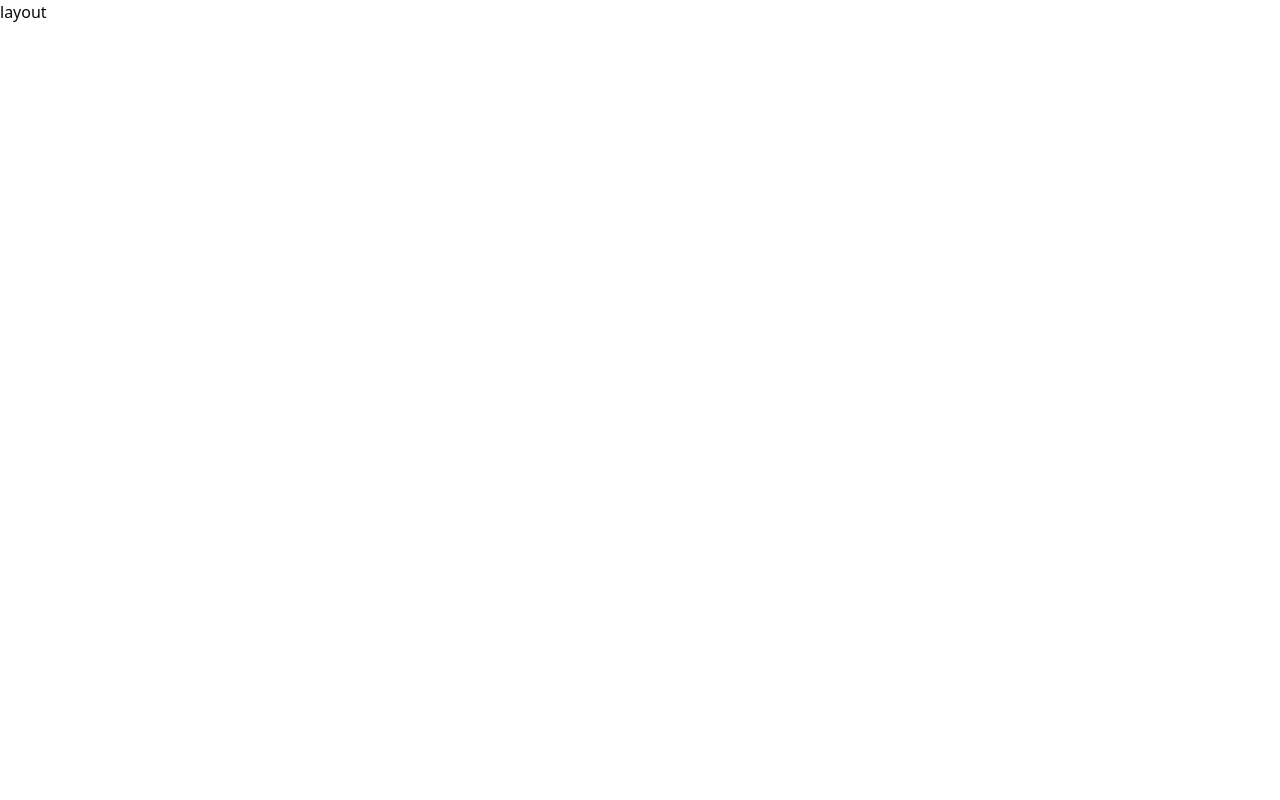
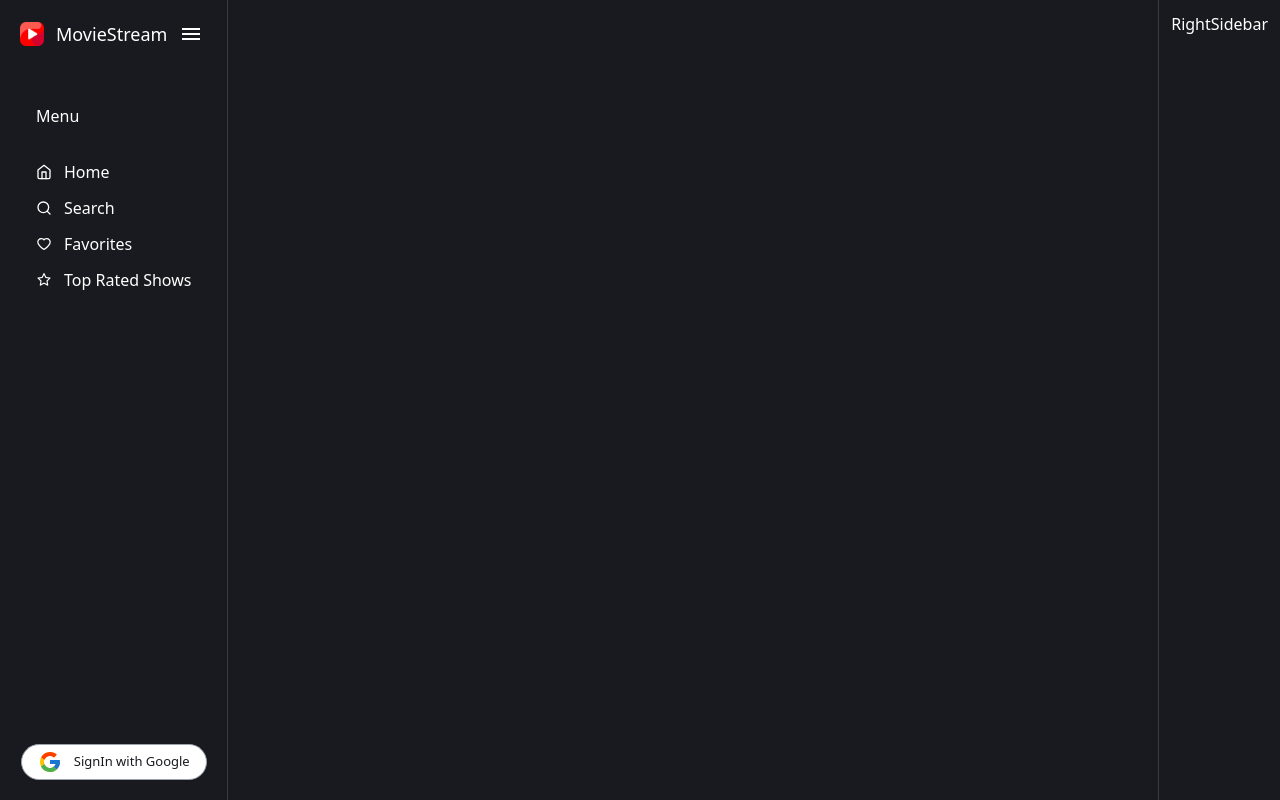
Before and after one commit to adhikari-anil/MovieApp, a React (Vite) app: page / in a window 1280 px wide. Built offline with nearby package versions, Linux system fonts and the light colour scheme.

Commit message:
toggle button created and little border work on rightsidebar

```diff
--- a/package.json
+++ b/package.json
@@ -17,6 +17,7 @@
     "lucide-react": "^0.439.0",
     "react": "^18.3.1",
     "react-dom": "^18.3.1",
+    "react-icons": "^5.3.0",
     "react-router-dom": "^6.26.2",
     "tailwind-merge": "^2.5.2",
     "tailwindcss-animate": "^1.0.7"
--- /dev/null
+++ b/src/components/GoogleSignIn.tsx
@@ -0,0 +1,15 @@
+import { FcGoogle } from "react-icons/fc"
+import { Button } from "./ui/button"
+
+const GoogleSignIn = () => {
+  return (
+    <div>
+        <Button className="flex gap-3 text-[13px] border-gray-400 text-black rounded-full" variant={"outline"}>
+            <FcGoogle className="w-6 h-6"/>
+            <h2>SignIn with Google</h2>
+        </Button>
+    </div>
+  )
+}
+
+export default GoogleSignIn
--- /dev/null
+++ b/src/components/layouts/RightSidebar/RightSidebar.tsx
@@ -0,0 +1,9 @@
+const RightSidebar = () => {
+  return (
+    <div className="flex flex-col items-center p-3 border-l-[0.5px] border-gray-dark/50">
+        RightSidebar
+    </div>
+  )
+}
+
+export default RightSidebar
--- /dev/null
+++ b/src/components/layouts/Slidebar/MenuItem.tsx
@@ -0,0 +1,22 @@
+import { Link } from "react-router-dom";
+
+interface IMenuProps {
+    name: string;
+    icon: JSX.Element;
+    path: string;
+}
+
+const MenuItem = ({name,icon,path}: IMenuProps) => {
+    //const {pathname} = useLocation();
+
+  return (
+    <Link to={path}>
+      <div className="flex items-center gap-3">
+        <span>{icon}</span>
+        <div>{name}</div>
+      </div>
+    </Link>
+  )
+}
+
+export default MenuItem
--- /dev/null
+++ b/src/components/layouts/Slidebar/Slidebar.tsx
@@ -0,0 +1,48 @@
+import { MdMenu } from "react-icons/md";
+import { NavBarItems } from "@/constant/NavbarItems";
+import MenuItem from "./MenuItem";
+import GoogleSignIn from "@/components/GoogleSignIn";
+import { useState } from "react";
+
+const Slidebar = () => {
+  const [isToggle, setIsToggle] = useState(false);
+
+  return (
+    <>
+      <div className="h-screen flex flex-col justify-between items-center p-5 border-r-[0.5px] border-r-gray-dark/50 transition-all">
+        <div className="flex flex-col gap-10 bg-black text-white">
+          <header className="flex gap-3 items-center  justify-start">
+            <div
+              className={`${isToggle ? "hidden" : "flex items-center gap-3"}`}
+            >
+              <img src="/logo.png" alt="logo" className={"w-6 h-6"} />
+              <p className="text-lg">MovieStream</p>
+            </div>
+            <MdMenu
+              className={isToggle?"flex justify-center items-center w-6 h-6": "w-6 h-6"}
+              onClick={() => {
+                setIsToggle(!isToggle);
+              }}
+            />
+          </header>
+          <div className="flex flex-col gap-8 p-4">
+            <h5>Menu</h5>
+            <div className="flex flex-col gap-3">
+              {NavBarItems.map((item, index) => (
+                <MenuItem
+                  name={item.name}
+                  path={item.path}
+                  icon={item.icon}
+                  key={index}
+                />
+              ))}
+            </div>
+          </div>
+        </div>
+        <GoogleSignIn />
+      </div>
+    </>
+  );
+};
+
+export default Slidebar;
--- /dev/null
+++ b/src/constant/NavbarItems.tsx
@@ -0,0 +1,25 @@
+import { AiOutlineHeart, AiOutlineStar } from "react-icons/ai";
+import { FiHome, FiSearch } from "react-icons/fi";
+
+export const NavBarItems = [
+  {
+    name: "Home",
+    icon: <FiHome />,
+    path: "/home",
+  },
+  {
+    name: "Search",
+    icon: <FiSearch />,
+    path: "/search/",
+  },
+  {
+    name: "Favorites",
+    icon: <AiOutlineHeart />,
+    path: "/favorites/",
+  },
+  {
+    name: "Top Rated Shows",
+    icon: <AiOutlineStar />,
+    path: "/top-rated/",
+  },
+];
--- a/src/pages/layout.tsx
+++ b/src/pages/layout.tsx
@@ -1,10 +1,15 @@
+import RightSidebar from "@/components/layouts/RightSidebar/RightSidebar";
+import Slidebar from "@/components/layouts/Slidebar/Slidebar";
 import { Outlet } from "react-router-dom";
 
 const layout = () => {
   return (
     <>
-      <div>layout</div>
-      <Outlet />
+      <div className="h-screen flex justify-between w-full bg-black text-white">
+        <Slidebar/>
+        <Outlet />
+        <RightSidebar />
+      </div>
     </>
   );
 };
--- a/src/router.tsx
+++ b/src/router.tsx
@@ -13,7 +13,6 @@ const router = createBrowserRouter(
             <Route path="/favorites" element={<Favourites />} />
             <Route path="/top-rated" element={<TopRatedShows />} />
         </Route>
-
     )
 )
 
--- a/tailwind.config.js
+++ b/tailwind.config.js
@@ -1,60 +1,62 @@
 /** @type {import('tailwindcss').Config} */
 export default {
   darkMode: ["class"],
-    content: [
-    "./index.html",
-    "./src/**/*.{js,ts,jsx,tsx}",
-  ],
+  content: ["./index.html", "./src/**/*.{js,ts,jsx,tsx}"],
   theme: {
     extend: {
       borderRadius: {
-  			lg: 'var(--radius)',
-  			md: 'calc(var(--radius) - 2px)',
-  			sm: 'calc(var(--radius) - 4px)'
+        lg: "var(--radius)",
+        md: "calc(var(--radius) - 2px)",
+        sm: "calc(var(--radius) - 4px)",
       },
       colors: {
-  			background: 'hsl(var(--background))',
-  			foreground: 'hsl(var(--foreground))',
+        background: "hsl(var(--background))",
+        foreground: "hsl(var(--foreground))",
         card: {
-  				DEFAULT: 'hsl(var(--card))',
-  				foreground: 'hsl(var(--card-foreground))'
+          DEFAULT: "hsl(var(--card))",
+          foreground: "hsl(var(--card-foreground))",
         },
         popover: {
-  				DEFAULT: 'hsl(var(--popover))',
-  				foreground: 'hsl(var(--popover-foreground))'
+          DEFAULT: "hsl(var(--popover))",
+          foreground: "hsl(var(--popover-foreground))",
         },
         primary: {
-  				DEFAULT: 'hsl(var(--primary))',
-  				foreground: 'hsl(var(--primary-foreground))'
+          DEFAULT: "hsl(var(--primary))",
+          foreground: "hsl(var(--primary-foreground))",
         },
         secondary: {
-  				DEFAULT: 'hsl(var(--secondary))',
-  				foreground: 'hsl(var(--secondary-foreground))'
+          DEFAULT: "hsl(var(--secondary))",
+          foreground: "hsl(var(--secondary-foreground))",
         },
         muted: {
-  				DEFAULT: 'hsl(var(--muted))',
-  				foreground: 'hsl(var(--muted-foreground))'
+          DEFAULT: "hsl(var(--muted))",
+          foreground: "hsl(var(--muted-foreground))",
         },
         accent: {
-  				DEFAULT: 'hsl(var(--accent))',
-  				foreground: 'hsl(var(--accent-foreground))'
+          DEFAULT: "hsl(var(--accent))",
+          foreground: "hsl(var(--accent-foreground))",
         },
         destructive: {
-  				DEFAULT: 'hsl(var(--destructive))',
-  				foreground: 'hsl(var(--destructive-foreground))'
+          DEFAULT: "hsl(var(--destructive))",
+          foreground: "hsl(var(--destructive-foreground))",
         },
-  			border: 'hsl(var(--border))',
-  			input: 'hsl(var(--input))',
-  			ring: 'hsl(var(--ring))',
+        border: "hsl(var(--border))",
+        input: "hsl(var(--input))",
+        ring: "hsl(var(--ring))",
         chart: {
-  				'1': 'hsl(var(--chart-1))',
-  				'2': 'hsl(var(--chart-2))',
-  				'3': 'hsl(var(--chart-3))',
-  				'4': 'hsl(var(--chart-4))',
-  				'5': 'hsl(var(--chart-5))'
-  			}
-  		}
-  	}
+          1: "hsl(var(--chart-1))",
+          2: "hsl(var(--chart-2))",
+          3: "hsl(var(--chart-3))",
+          4: "hsl(var(--chart-4))",
+          5: "hsl(var(--chart-5))",
+        },
+        black: "#191A1F",
+        red: "#D22F27",
+        "gray-dark": "#5D5D65",
+        "gray-light": "#A0A0AE",
+        "primary-black": "#000000",
+      },
+    },
   },
   plugins: [require("tailwindcss-animate")],
-}
+};
```
Also changed, not shown: public/logo.png (added), 1 other file (tests, documents, lock files or other folders). Lines whose indentation alone changed are shown as unchanged.
